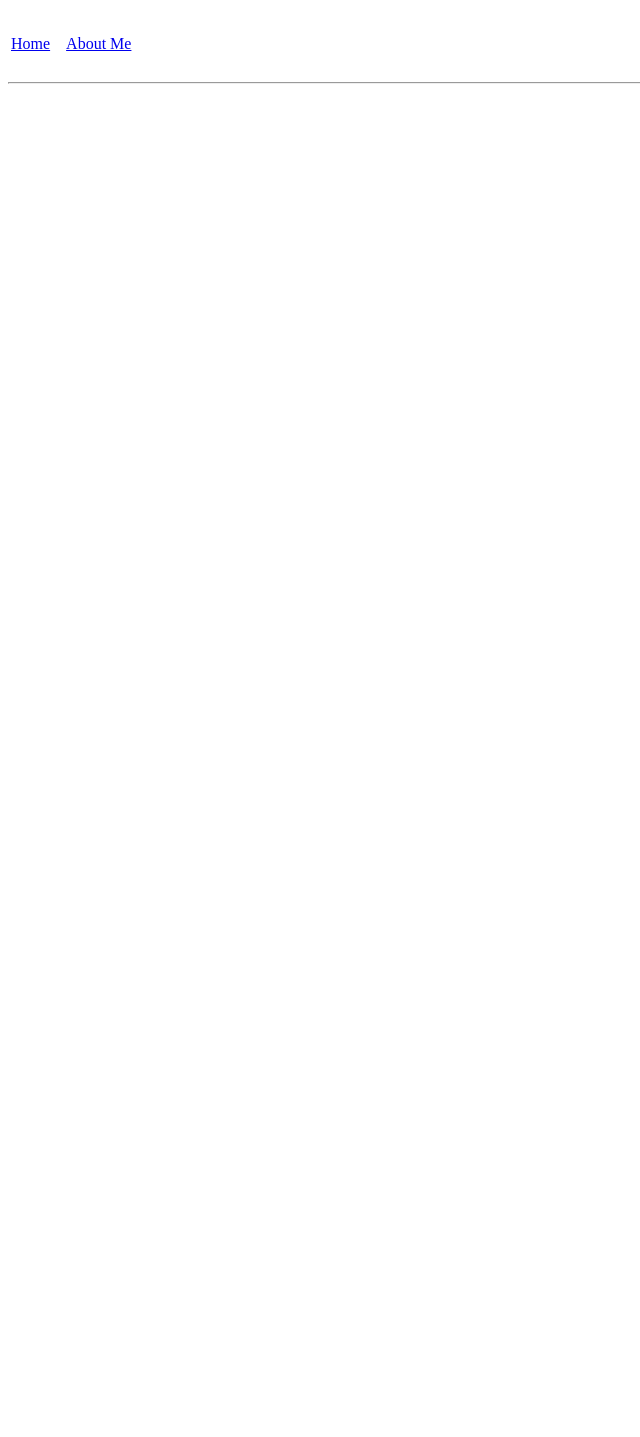
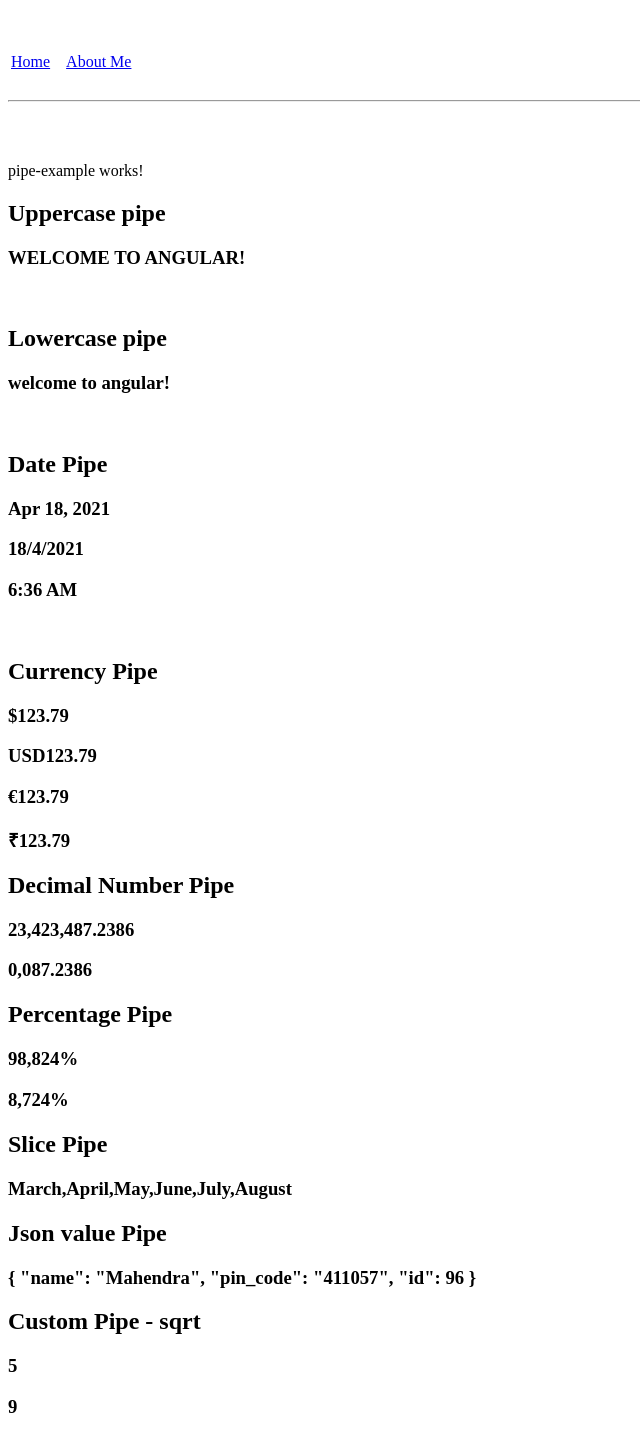
Before and after one commit to mahendra-s/my-angular-practice-app, an Angular app: page /pipe-example in a window 1280 px wide. Before the commit this address led to /. Shown: the part 206-1643 px from the top of the page, without its empty margins (0-640 px from the left). Before the commit the page ends 800 px from the top, so only its background shows below. Built offline with nearby package versions, Linux system fonts and the light colour scheme.

Commit message:
pipe example added

```diff
--- a/src/app/app-routing.module.ts
+++ b/src/app/app-routing.module.ts
@@ -4,6 +4,7 @@ import { HomeComponent } from './home/home.component';
 import { AboutMeComponent } from './about-me/about-me.component';
 import { EventBindingExampleComponent } from './event-binding-example/event-binding-example.component';
 import { TemplateExampleComponent } from './template-example/template-example.component';
+import { PipeExampleComponent } from './pipe-example/pipe-example.component';
 
 const routes: Routes = [
   {path: 'home', component: HomeComponent}
@@ -11,6 +12,7 @@ const routes: Routes = [
   , {path: 'event-binding-example', component: EventBindingExampleComponent}
   , {path: 'template-example', component: TemplateExampleComponent}
   , {path: 'directive-example', component: TemplateExampleComponent}
+  , {path: 'pipe-example', component: PipeExampleComponent}
 ];
 
 @NgModule({
--- a/src/app/app.module.ts
+++ b/src/app/app.module.ts
@@ -8,21 +8,24 @@ import { AboutMeComponent } from './about-me/about-me.component';
 import { EventBindingExampleComponent } from './event-binding-example/event-binding-example.component';
 import { TemplateExampleComponent } from './template-example/template-example.component';
 import { DirectiveExampleDirective } from './directive-example.directive';
+import { PipeExampleComponent } from './pipe-example/pipe-example.component';
+import { PipModule } from './pipe-module/pip-module';
 
 @NgModule({
   declarations: [
-    AppComponent,
-    HomeComponent,
-    AboutMeComponent,
-    EventBindingExampleComponent,
-    TemplateExampleComponent,
-    DirectiveExampleDirective
+    AppComponent
+    , HomeComponent
+    , AboutMeComponent
+    , EventBindingExampleComponent
+    , TemplateExampleComponent
+    , DirectiveExampleDirective
+    , PipeExampleComponent
   ],
   imports: [
-    BrowserModule,
-    AppRoutingModule
+    BrowserModule
+    , AppRoutingModule
+    , PipModule
   ],
-  providers: [],
   bootstrap: [HomeComponent]
 })
 export class AppModule {}
--- a/src/app/home/home.component.html
+++ b/src/app/home/home.component.html
@@ -8,6 +8,7 @@
     <li><a routerLink="/event-binding-example">Event Binding Example</a></li>
     <li><a routerLink="/template-example">Template Example</a></li>
     <li><a routerLink="/directive-example">Directive Example</a></li>
+    <li><a routerLink="/pipe-example">Pipe Example</a></li>
   </ul>
   <br/><br/>
   <table>
--- /dev/null
+++ b/src/app/pipe-example/pipe-example.component.html
@@ -0,0 +1,31 @@
+<p>pipe-example works!</p>
+
+<h2> Uppercase pipe </h2>
+<h3>{{titleText | uppercase}}</h3>
+<br/>
+<h2> Lowercase pipe </h2>
+<h3>{{titleText | lowercase}}</h3>
+<br/>
+<h2> Date Pipe </h2>
+<h3> {{todayDate | date}}</h3>
+<h3> {{todayDate | date:'d/M/y'}}</h3>
+<h3> {{todayDate | date:'shortTime'}}</h3>
+<br/>
+<h2> Currency Pipe </h2>
+<h3> {{123.786 | currency}}</h3>
+<h3> {{123.786 | currency:'USD':false}}</h3>
+<h3> {{123.786 | currency:'EUR':true}}</h3>
+<h3> {{123.786 | currency:'INR':true}}</h3>
+<h2> Decimal Number Pipe</h2>
+<h3>{{23423487.23863|number:"4.3-4"}}</h3>
+<h3>{{87.23863|number:"4.3-4"}}</h3>
+<h2> Percentage Pipe</h2>
+<h3>{{988.243 |percent}}</h3>
+<h3>{{87.24 |percent}}</h3>
+<h2> Slice Pipe</h2>
+<h3> {{months | slice:2:8}}</h3>
+<h2> Json value Pipe</h2>
+<h3> {{jsonval | json}}</h3>
+<h2> Custom Pipe - sqrt</h2>
+<h3> {{25 | sqrt}}</h3>
+<h3> {{81 | sqrt}}</h3>
--- /dev/null
+++ b/src/app/pipe-example/pipe-example.component.ts
@@ -0,0 +1,25 @@
+import { Component, OnInit } from '@angular/core';
+
+@Component({
+  selector: 'app-pipe-example',
+  templateUrl: './pipe-example.component.html',
+  styleUrls: ['./pipe-example.component.css']
+})
+export class PipeExampleComponent implements OnInit {
+
+  titleText = 'Welcome to Angular!';
+
+  months = ['January', 'February', 'March', 'April',
+    'May', 'June', 'July', 'August',
+    'September', 'October', 'November', 'December'];
+
+  jsonval = {name: 'Mahendra', pin_code: '411057', id: 96};
+
+  todayDate = new Date();
+
+  constructor() { }
+
+  ngOnInit(): void {
+  }
+
+}
--- /dev/null
+++ b/src/app/pipe-module/app.sqrt.ts
@@ -0,0 +1,11 @@
+import { Pipe, PipeTransform } from '@angular/core';
+
+@Pipe({
+  name: 'sqrt'
+})
+
+export class AppSqrtPipe implements PipeTransform {
+  transform(num: number): number {
+    return Math.sqrt(num);
+  }
+}
--- /dev/null
+++ b/src/app/pipe-module/pip-module.ts
@@ -0,0 +1,9 @@
+import { NgModule } from '@angular/core';
+import { AppSqrtPipe } from './app.sqrt';
+
+@NgModule({
+  declarations: [AppSqrtPipe],
+  exports: [AppSqrtPipe]
+})
+
+export class PipModule {}
```
Also changed, not shown: src/app/pipe-example/pipe-example.component.css (added), 1 other file (tests, documents, lock files or other folders).
